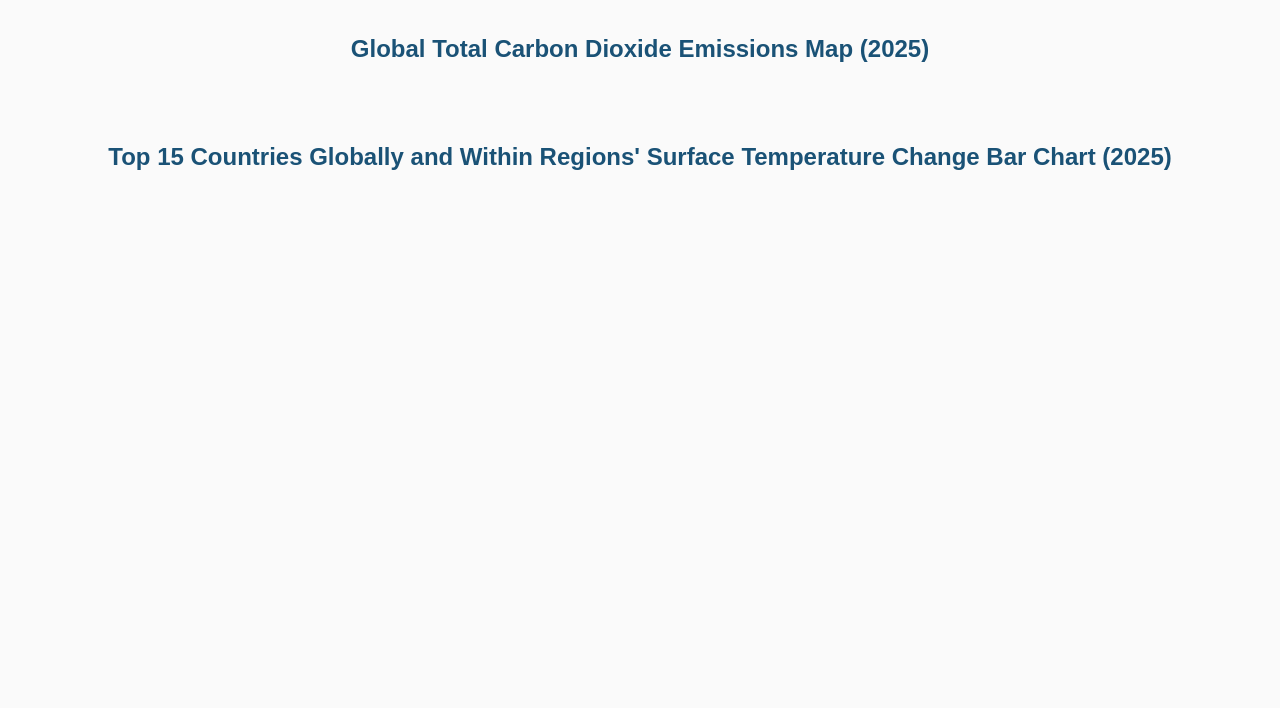
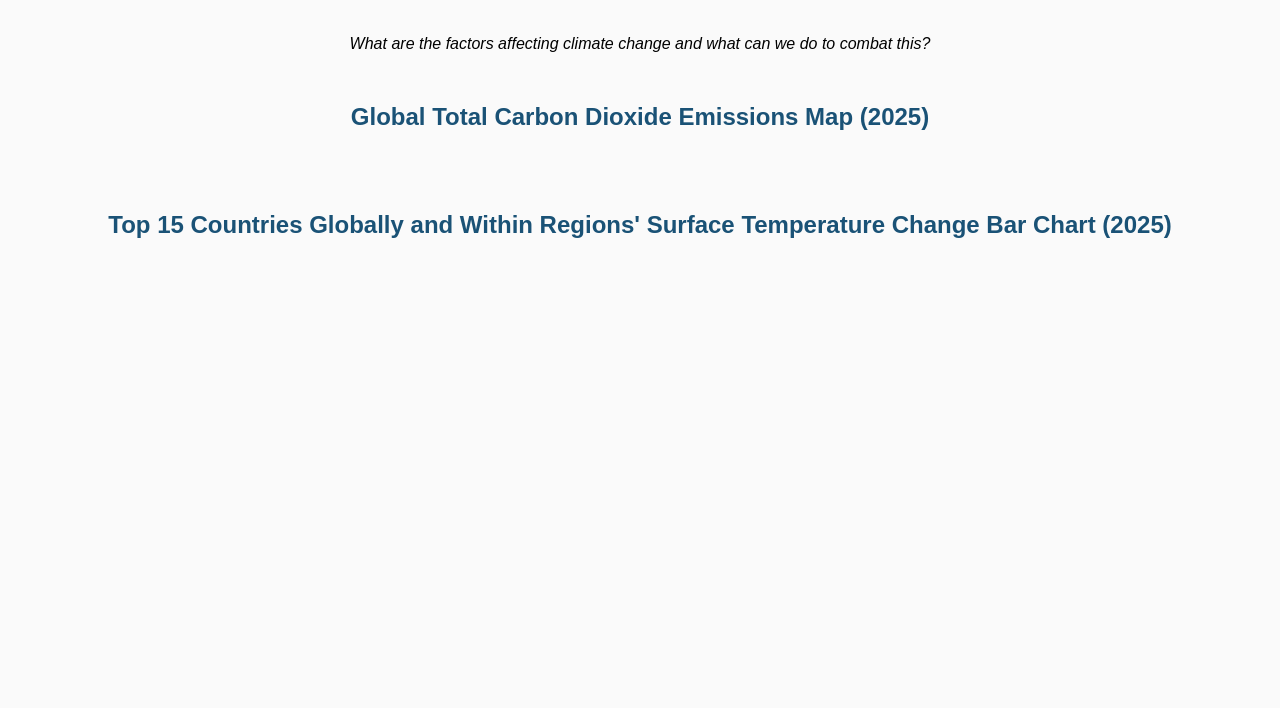
Before and after one commit to ninah134/FIT3179, a plain HTML site: page index.html in a window 1280 px wide. Shown: the part 92-800 px from the top of the page. Drawn offline with Linux system fonts and the light colour scheme; a script that the page names is missing.

Commit message:
Update index.html

```diff
--- a/index.html
+++ b/index.html
@@ -42,6 +42,7 @@
 <body>
 
   <h1>Global Climate Change Data Visualisation (2025)</h1>
+  <p style="text-align: center;"><i>What are the factors affecting climate change and what can we do to combat this?</i></p>
 
   <!-- Chart 1: CO₂ Emissions Map -->
   <div class="chart-container">
```
